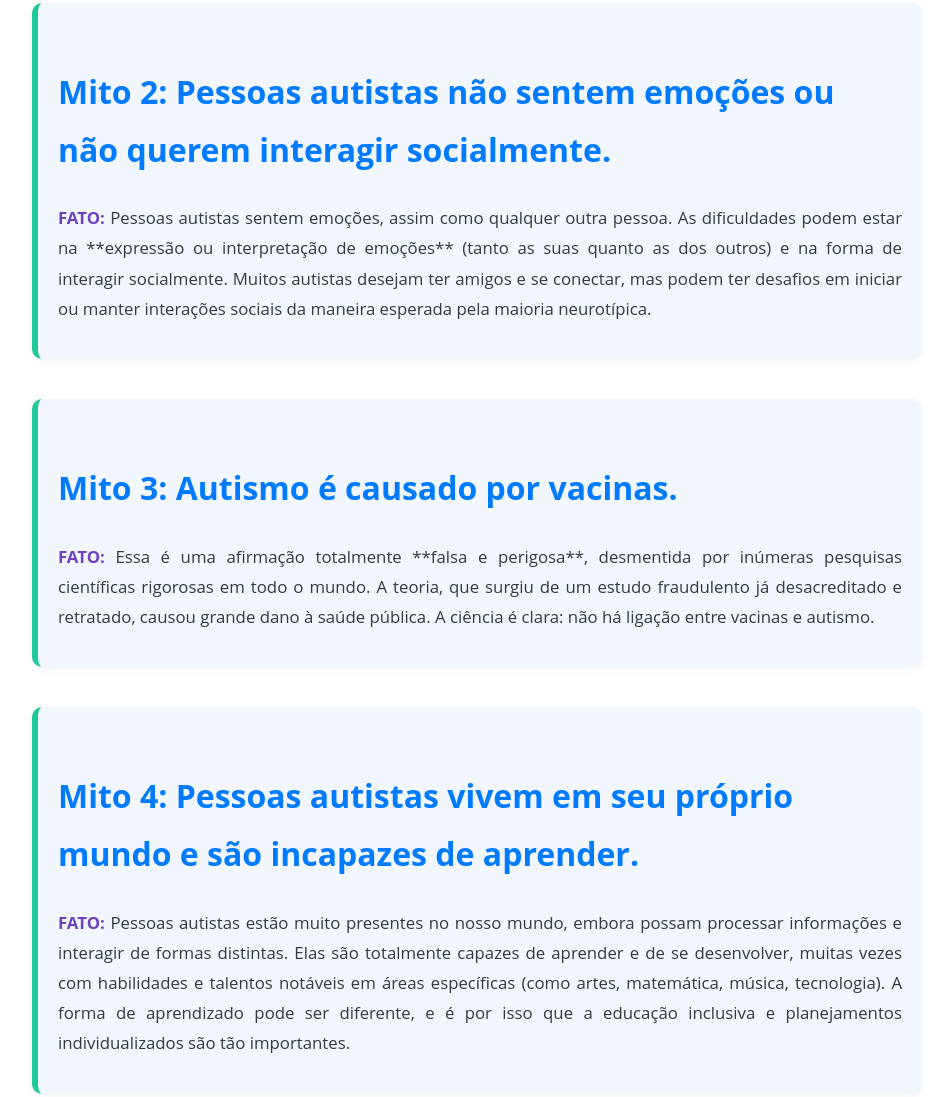
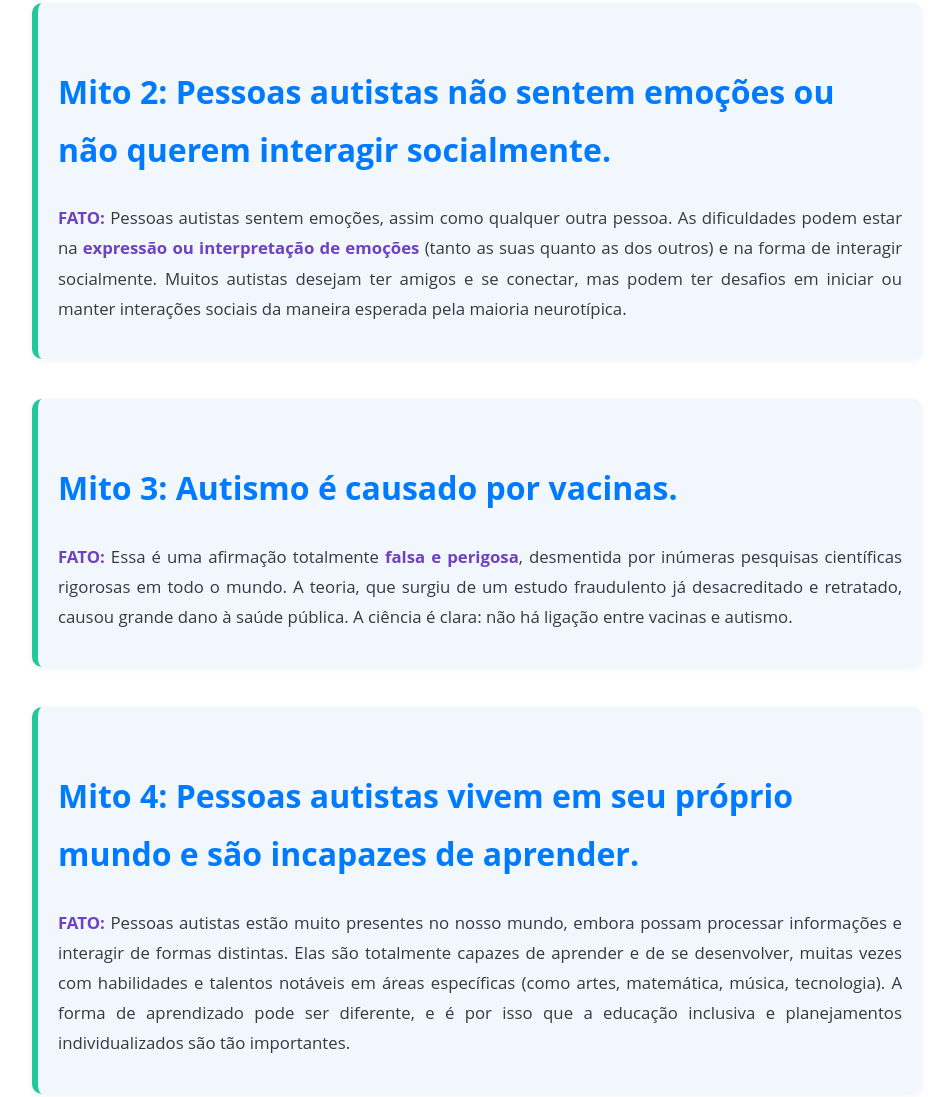
Before and after one commit to Lucas-Paulo-Farias/Dia-do-orgulho-Autista, a plain HTML site: page mitos.html in a window 1280 px wide. Shown: the part 910-2007 px from the top of the page, without its empty margins (163-1096 px from the left). Drawn offline with Linux system fonts and the light colour scheme.

Commit message:
Update mitos.html
Ajustes

```diff
--- a/mitos.html
+++ b/mitos.html
@@ -40,14 +40,14 @@
         <section class="topico-principal">
             <h2>Mito 2: Pessoas autistas não sentem emoções ou não querem interagir socialmente.</h2>
             <p><strong>FATO:</strong> Pessoas autistas sentem emoções, assim como qualquer outra pessoa. As dificuldades
-                podem estar na **expressão ou interpretação de emoções** (tanto as suas quanto as dos outros) e na forma
+                podem estar na <strong>expressão ou interpretação de emoções</strong> (tanto as suas quanto as dos outros) e na forma
                 de interagir socialmente. Muitos autistas desejam ter amigos e se conectar, mas podem ter desafios em
                 iniciar ou manter interações sociais da maneira esperada pela maioria neurotípica.</p>
         </section>
 
         <section class="topico-principal">
             <h2>Mito 3: Autismo é causado por vacinas.</h2>
-            <p><strong>FATO:</strong> Essa é uma afirmação totalmente **falsa e perigosa**, desmentida por inúmeras
+            <p><strong>FATO:</strong> Essa é uma afirmação totalmente <strong>falsa e perigosa</strong>, desmentida por inúmeras
                 pesquisas científicas rigorosas em todo o mundo. A teoria, que surgiu de um estudo fraudulento já
                 desacreditado e retratado, causou grande dano à saúde pública. A ciência é clara: não há ligação entre
                 vacinas e autismo.</p>
@@ -67,7 +67,7 @@
             <p><strong>FATO:</strong> O autismo é um "espectro" justamente porque há uma vasta gama de habilidades e
                 níveis de funcionamento. Alguns autistas podem ter habilidades cognitivas excepcionais (como a "Síndrome
                 de Savant"), mas isso não é a norma. Outros podem ter alguma deficiência intelectual. A maioria se
-                encontra em um meio termo. Generalizar é um erro e ignora a **diversidade autista**.</p>
+                encontra em um meio termo. Generalizar é um erro e ignora a <strong>diversidade autista</strong>.</p>
         </section>
     </main>
 
```
